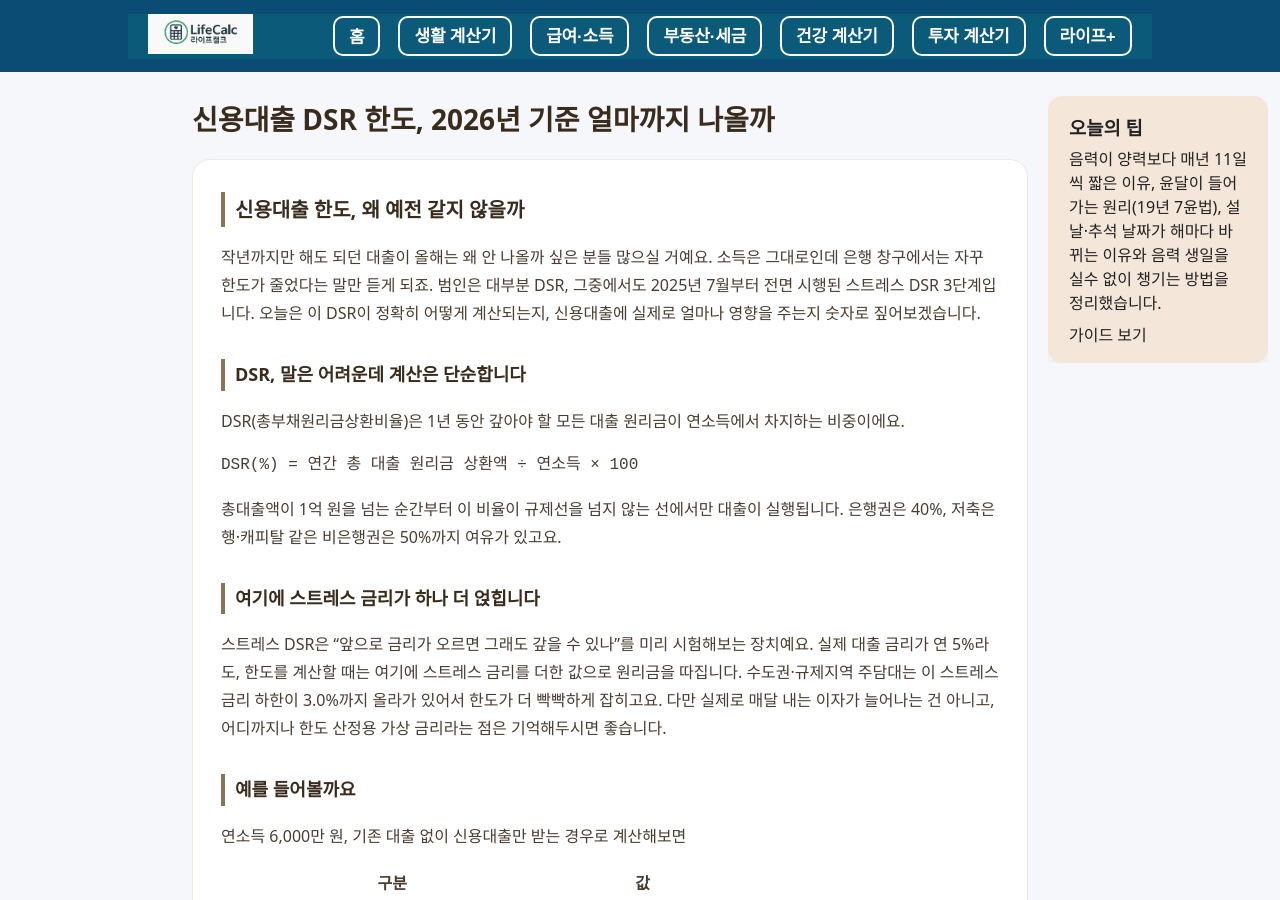
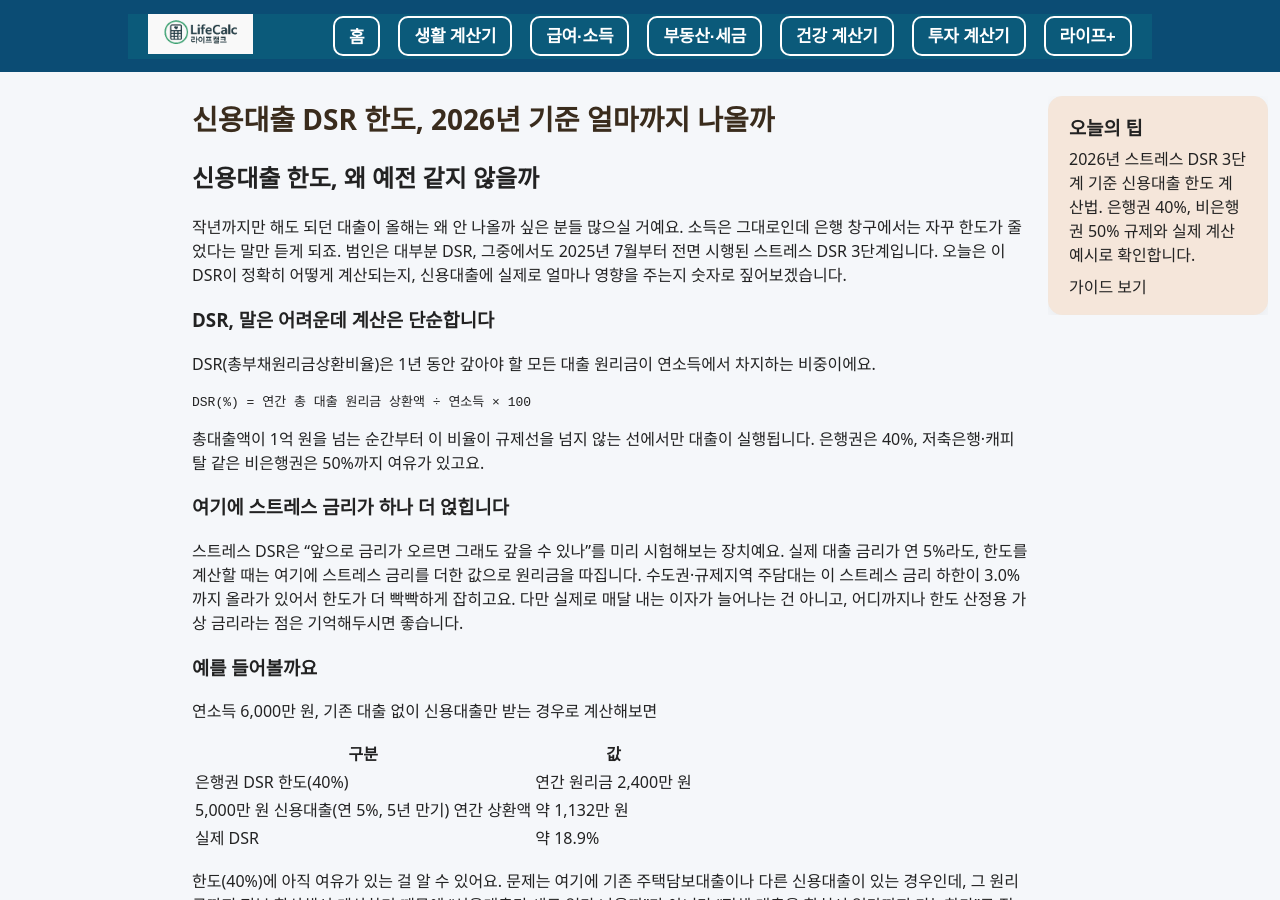
Before and after one commit to khai-lang/LifeCalc, a Jekyll site: the page built from _posts/guide/2026-09-08-credit-loan-dsr-limit-2026.md, in a window 1280 px wide and 900 px high. Built offline with Jekyll 4.4.1, drawn with Linux system fonts in a browser that asks for light colours; our own code applies the rules of GitHub Pages for plain Markdown files; part of the change alters nothing that is shown.

```diff
--- a/_posts/guide/2026-09-08-credit-loan-dsr-limit-2026.md
+++ b/_posts/guide/2026-09-08-credit-loan-dsr-limit-2026.md
@@ -1,8 +1,11 @@
 ---
+layout: guide
 title: "신용대출 DSR 한도, 2026년 기준 얼마까지 나올까"
 description: "2026년 스트레스 DSR 3단계 기준 신용대출 한도 계산법. 은행권 40%, 비은행권 50% 규제와 실제 계산 예시로 확인합니다."
 permalink: "/guide/credit-loan-dsr-limit-2026/"
 date: "2026-09-08"
+categories:
+  - guide
 ---
 
 ## 신용대출 한도, 왜 예전 같지 않을까
```
